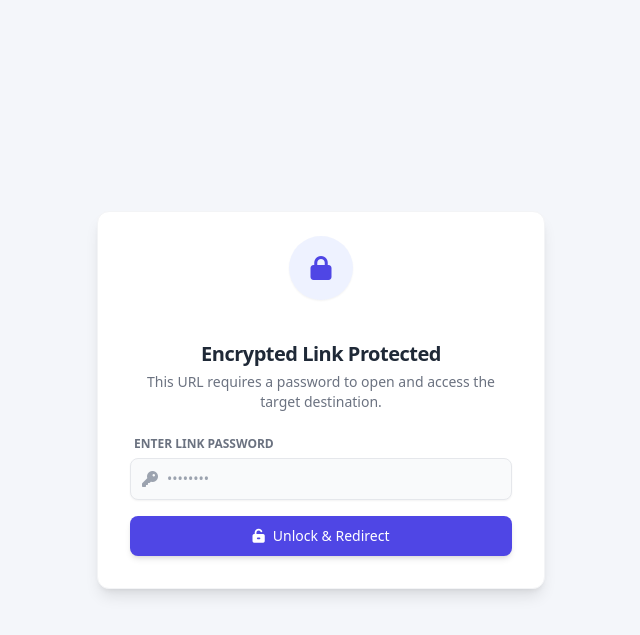
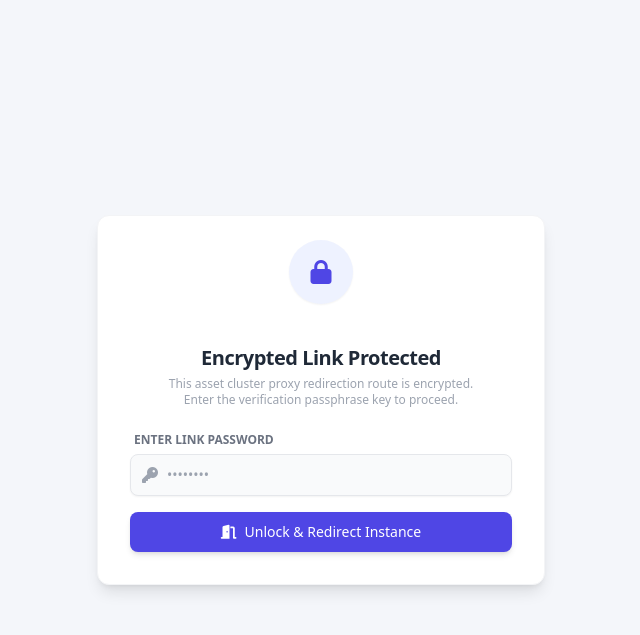
Before and after one commit to komal-gacchi/url-shortener, a Flask app: template templates/password_prompt.html in a window 1280 px wide. Shown: the top 635 px of the page, without its empty margins (319-959 px from the left). Run offline with Flask 3, Linux system fonts and the light colour scheme; the template is opened without the code that fills it, so the values that code supplies are empty; some libraries are stand-ins or nearby versions.

Commit message:
Update password_prompt.html

```diff
--- a/templates/password_prompt.html
+++ b/templates/password_prompt.html
@@ -9,20 +9,20 @@
 </head>
 <body class="bg-[#f4f6fa] dark:bg-[#0f172a] text-gray-800 dark:text-gray-100 min-h-screen flex items-center justify-center font-sans p-4">
 
-    <div class="bg-white dark:bg-[#1e293b] w-full max-w-md p-8 rounded-xl shadow-lg border border-gray-100 dark:border-gray-800 space-y-6 text-center">
+    <div class="bg-white dark:bg-[#1e293b] w-full max-w-md p-6 sm:p-8 rounded-xl shadow-lg border border-gray-100 dark:border-gray-800 space-y-6 text-center">
         <div class="inline-flex items-center justify-center w-16 h-16 bg-indigo-50 dark:bg-indigo-950/50 rounded-full text-indigo-600 dark:text-indigo-400 text-2xl shadow-sm mb-2 animate-bounce">
             <i class="fa-solid fa-lock"></i>
         </div>
 
         <div>
             <h1 class="text-xl font-bold tracking-tight">Encrypted Link Protected</h1>
-            <p class="text-sm text-gray-500 dark:text-gray-400 mt-1">This URL requires a password to open and access the target destination.</p>
+            <p class="text-xs text-gray-400 dark:text-gray-400 mt-1 max-w-xs mx-auto">This asset cluster proxy redirection route is encrypted. Enter the verification passphrase key to proceed.</p>
         </div>
 
         {% with messages = get_flashed_messages(with_categories=true) %}
           {% if messages %}
             {% for category, message in messages %}
-              <div class="p-3 bg-red-50 dark:bg-red-950/30 text-red-700 dark:text-red-400 border border-red-100 dark:border-red-900 rounded-lg text-xs font-semibold flex items-center gap-2 justify-center">
+              <div class="p-3 bg-red-50 dark:bg-red-950/30 border border-red-200 dark:border-red-900/50 rounded-lg text-sm text-red-600 dark:text-red-400 font-semibold flex items-center gap-2 justify-center">
                   <i class="fa-solid fa-circle-exclamation text-sm text-red-500"></i>
                   <span>{{ message }}</span>
               </div>
@@ -42,8 +42,8 @@
                 </div>
             </div>
 
-            <button type="submit" class="w-full bg-indigo-600 hover:bg-indigo-700 text-white font-medium py-2.5 rounded-lg flex items-center justify-center gap-2 transition shadow-md text-sm">
-                <i class="fa-solid fa-unlock-keyhole"></i> Unlock & Redirect
+            <button type="submit" class="w-full bg-indigo-600 hover:bg-indigo-700 text-white font-medium py-2.5 rounded-lg transition shadow-md text-sm flex items-center justify-center gap-2">
+                <i class="fa-solid fa-door-open"></i> Unlock & Redirect Instance
             </button>
         </form>
     </div>
```
